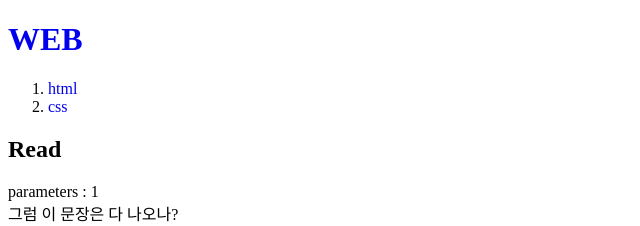
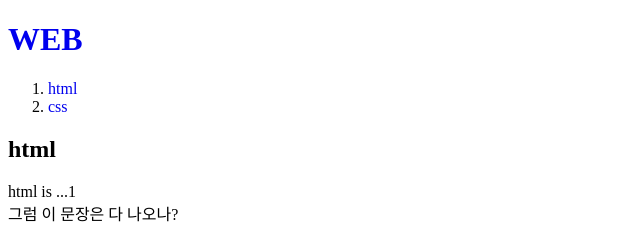
Before and after one commit to YouJin-Cho/nextApp, a Next.js app: page /read/1 in a window 1280 px wide. Shown: the top 226 px of the page, without its empty margins (0-640 px from the left). Built offline with nearby package versions, Linux system fonts and the light colour scheme; data requests are answered from the project's data file.

Commit message:
add : read 기능 구현

```diff
--- a/src/app/read/[id]/page.js
+++ b/src/app/read/[id]/page.js
@@ -1,8 +1,13 @@
-export default function Read(props) {
+export default async function Read(props) {
+
+  const resRead = await fetch(`http://localhost:9999/topics/${props.params.id}`)
+  const topic = await resRead.json()
+
   return (
     <>
-      <h2>Read</h2>
-      parameters : {props.params.id}
+      <h2>{topic.title}</h2>
+      {topic.body}
+      {topic.id}
       <br />그럼 이 문장은 다 나오나?
     </>
   )
```
